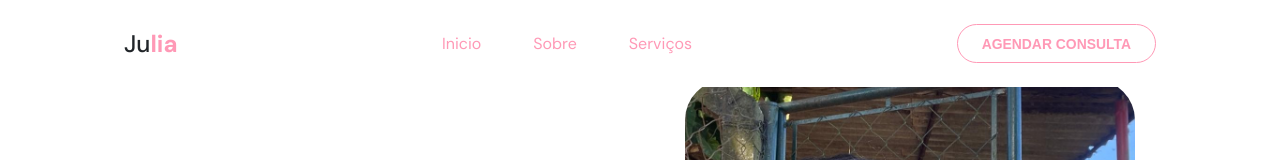
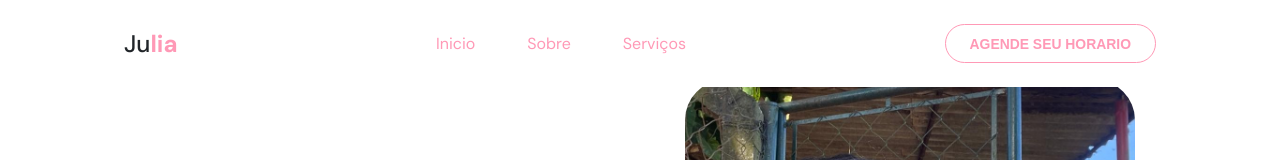
Before and after one commit to Jonathanfullstack/Estetica-julia2, a Next.js app: page / in a window 1280 px wide. Shown: the top 160 px of the page. Built offline with nearby package versions, Linux system fonts and the light colour scheme.

Commit message:
Update index.tsx

```diff
--- a/src/components/header/index.tsx
+++ b/src/components/header/index.tsx
@@ -41,7 +41,7 @@ export function Header({ setMenuIsVisible }: any) {
             );
           })}
         </ul>
-        <button onClick={contact}>AGENDAR CONSULTA</button>
+        <button onClick={contact}>AGENDE SEU HORARIO</button>
         <RxHamburgerMenu
           onClick={() => setMenuIsVisible(true)}
         ></RxHamburgerMenu>
```
